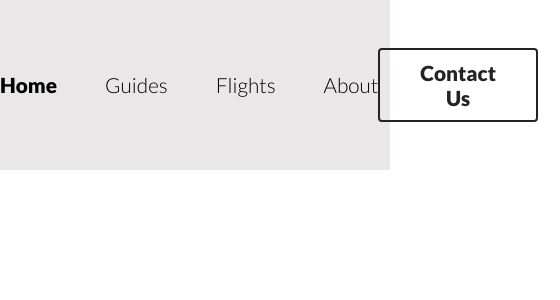
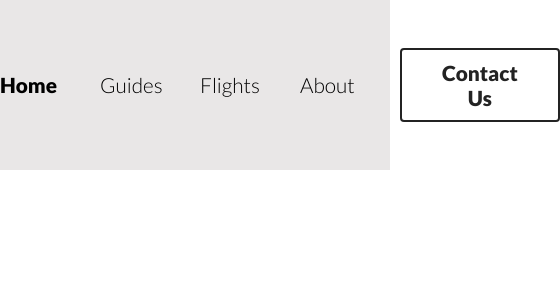
Before and after one commit to RodBrowning/Travel-Agency, a React (Create React App) app: page / in a window 390 px wide. Shown: the top 300 px of the page, 560 px wide, since content can reach past the window. Built offline with nearby package versions, Linux system fonts and the light colour scheme.

Commit message:
Make header responsive for tables

```diff
--- a/src/components/header/index.tsx
+++ b/src/components/header/index.tsx
@@ -1,4 +1,5 @@
 import './style.scss'
+import './small-devices.scss'
 
 import React from 'react'
 
--- /dev/null
+++ b/src/components/header/small-devices.scss
@@ -0,0 +1,12 @@
+@use '../../scss/variables/breakPoints';
+
+@media screen and (max-width: breakPoints.$medium-screen) {
+   #header {
+      .links {
+         gap: 0em;
+         a {
+            width: 100px;
+         }
+      }
+   }
+}
--- a/src/components/header/style.scss
+++ b/src/components/header/style.scss
@@ -4,6 +4,9 @@
       display: flex;
       align-items: center;
       gap: 3em;
+      a {
+         width: 100px;
+      }
    }
    .action {
       margin-left: auto;
--- /dev/null
+++ b/src/scss/variables/_breakPoints.scss
@@ -0,0 +1,3 @@
+$large-screen: 1200px;
+$medium-screen: 768px;
+$small-screen: 576px;
```
